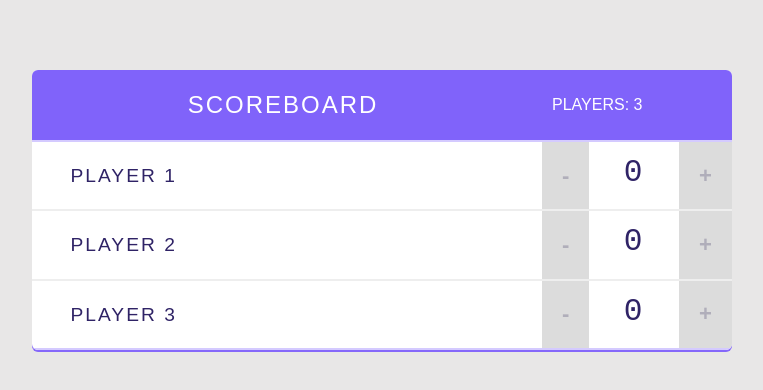
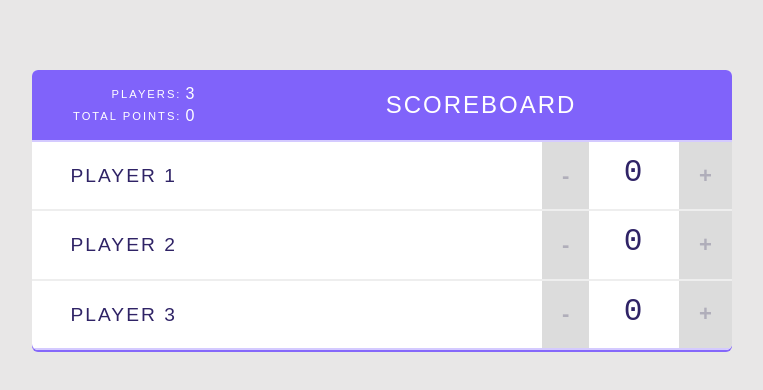
Before and after one commit to zack-jack/Scoreboard, a React (Create React App) app: page / in a window 1280 px wide. Shown: the top 390 px of the page, without its empty margins (258-1021 px from the left). Built offline with nearby package versions, Linux system fonts and the light colour scheme.

Commit message:
Total players and total score stats

```diff
--- a/src/components/App.js
+++ b/src/components/App.js
@@ -41,7 +41,7 @@
   render() {
     return (
       <div className="scoreboard">
-        <Header title="Scoreboard" totalPlayers={this.state.players.length} />
+        <Header title="Scoreboard" players={this.state.players} />
 
         {/* Players list */}
         {this.state.players.map((player, index) => (
--- a/src/components/Header.js
+++ b/src/components/Header.js
@@ -1,10 +1,12 @@
 import React from "react";
+
+import Stats from "./Stats";
 
 const Header = props => {
   return (
     <header>
+      <Stats players={props.players} />
       <h1>{props.title}</h1>
-      <span className="stats">Players: {props.totalPlayers}</span>
     </header>
   );
 };
--- /dev/null
+++ b/src/components/Stats.js
@@ -0,0 +1,25 @@
+import React from "react";
+
+const Stats = props => {
+  const totalPlayers = props.players.length;
+  const totalPoints = props.players.reduce((total, player) => {
+    return total + player.score;
+  }, 0);
+
+  return (
+    <table className="stats">
+      <tbody>
+        <tr>
+          <td>Players:</td>
+          <td>{totalPlayers}</td>
+        </tr>
+        <tr>
+          <td>Total Points:</td>
+          <td>{totalPoints}</td>
+        </tr>
+      </tbody>
+    </table>
+  );
+};
+
+export default Stats;
```
